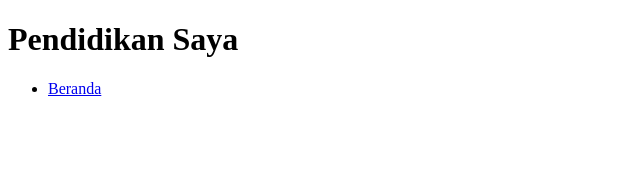
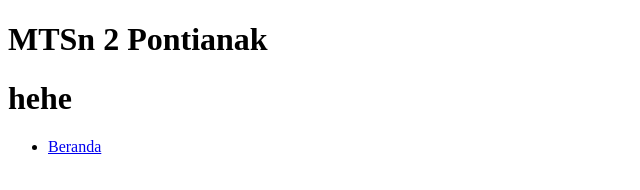
Before and after one commit to ZeroLose/suryabro.github.id, a plain HTML site: page pendidikan.html in a window 1280 px wide. Shown: the whole page, without its empty margins (0-640 px from the left). Drawn offline with Linux system fonts and the light colour scheme.

Commit message:
Some change in the code

```diff
--- a/pendidikan.html
+++ b/pendidikan.html
@@ -5,7 +5,8 @@
 </head>
 <body>
 	<header>
-		<h1>Pendidikan Saya</h1>
+		<h1>MTSn 2 Pontianak</h1>
+                <h1>hehe</h1>
 	</header>
 
 	<nav>
```
